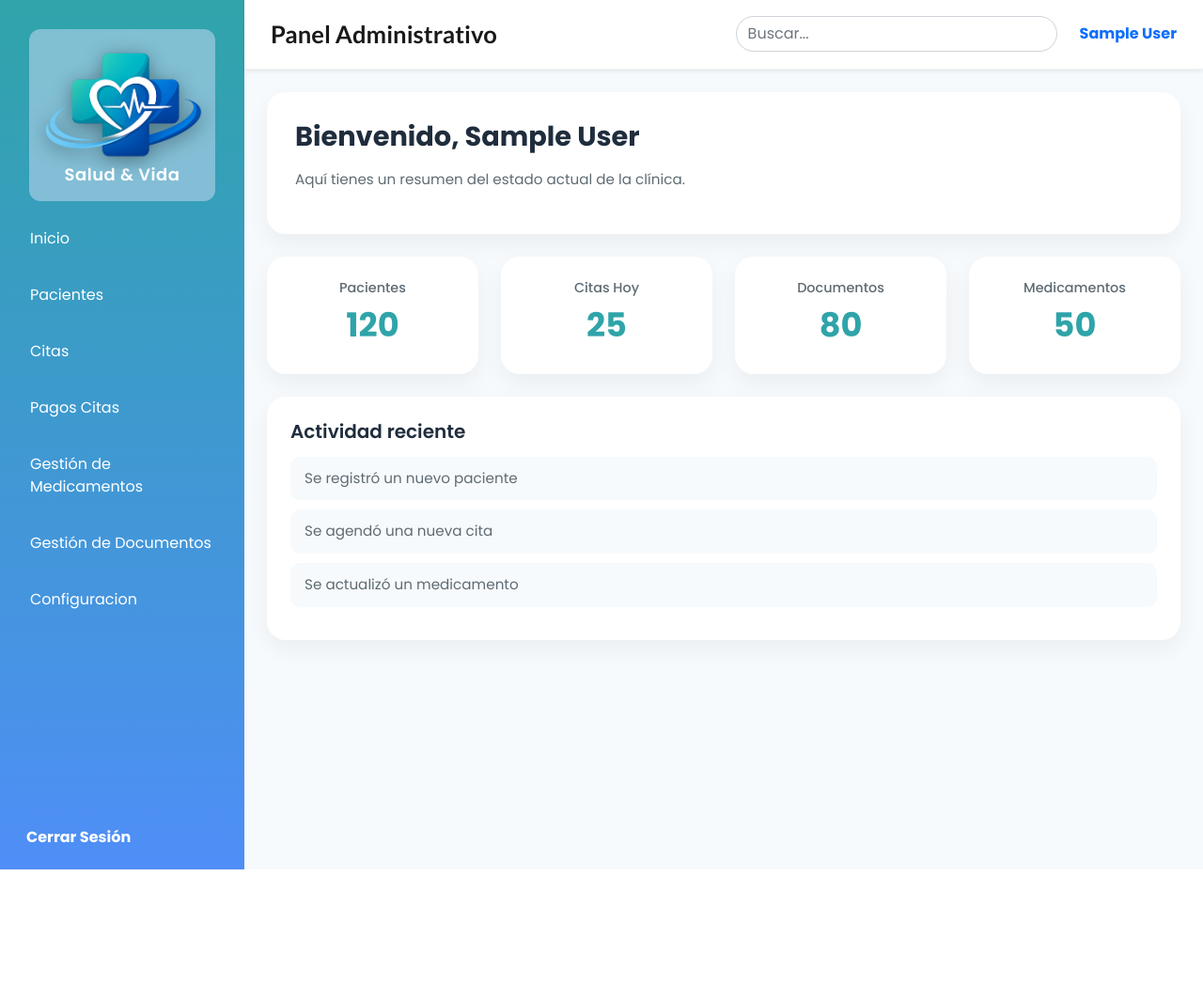
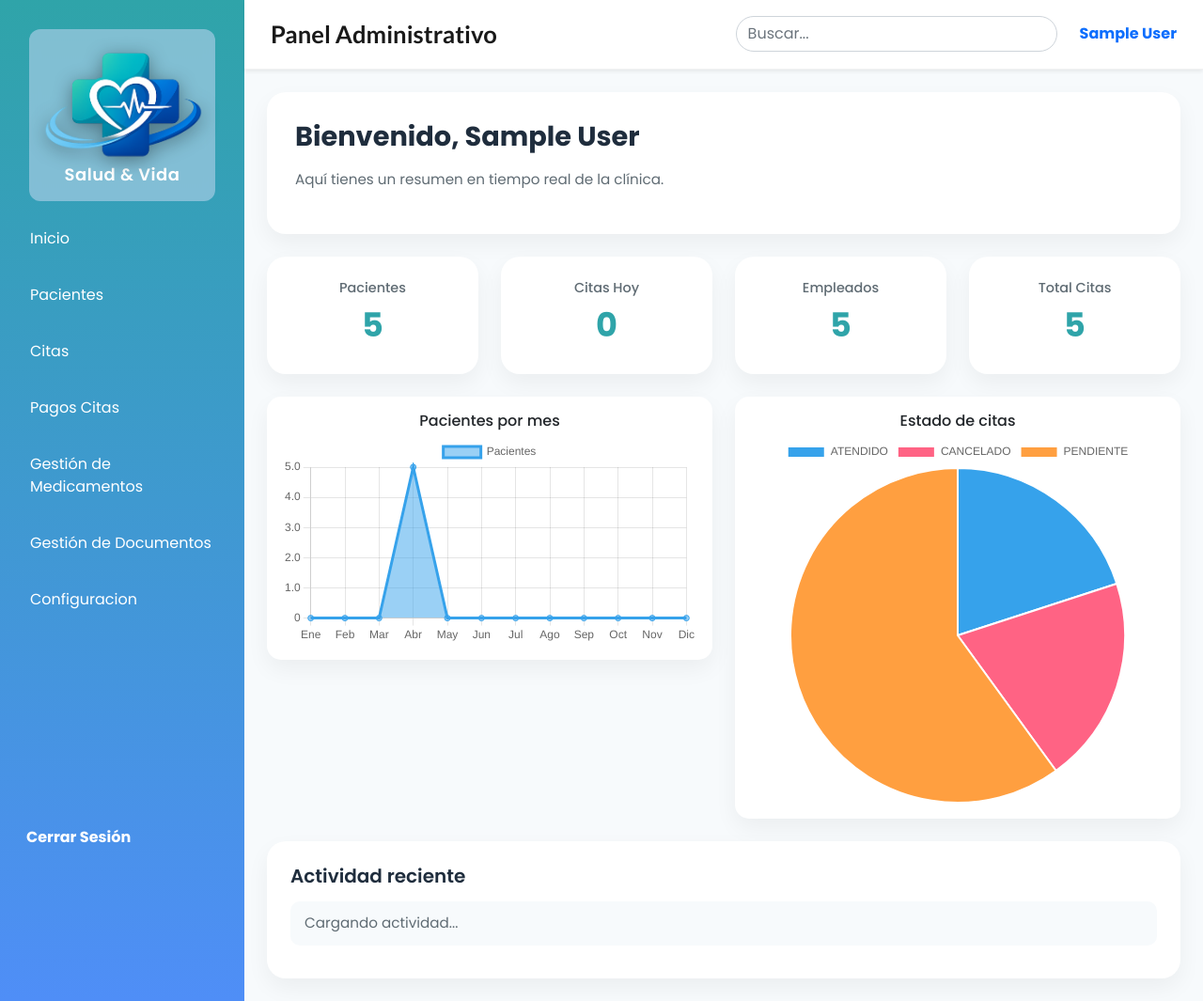
Before and after one commit to alonsoSaavedra-03/Clinica_Proyecto, a PHP site: page /views/admin/dashboard.php in a window 1280 px wide. Shown: the whole page at 94% size. Before the commit the page ends 925 px from the top, so only its background shows below. Run offline with PHP 8.4, Linux system fonts and the light colour scheme; the visitor is signed in with stand-in values (Sample User, id 1); data comes from the database, SQL or seed files in the repository; data that the repository does not hold is empty; some libraries are stand-ins or nearby versions.

Commit message:
Finalizacion del bloque 1

```diff
--- /dev/null
+++ b/PHP/api/dashboard.php
@@ -0,0 +1,52 @@
+<?php
+header('Content-Type: application/json');
+include("../../config/conexion.php");
+
+$data = [];
+
+// 🔹 TOTAL PACIENTES
+$sql1 = "SELECT COUNT(*) as total FROM PACIENTE";
+$data['pacientes'] = $pdo->query($sql1)->fetch(PDO::FETCH_ASSOC)['total'];
+
+// 🔹 CITAS HOY
+$sql2 = "SELECT COUNT(*) as total FROM CITA
+         WHERE DATE(FECHA_CITA) = CURDATE()";
+$data['citas_hoy'] = $pdo->query($sql2)->fetch(PDO::FETCH_ASSOC)['total'];
+
+// 🔹 TOTAL EMPLEADOS
+$sql3 = "SELECT COUNT(*) as total FROM EMPLEADO";
+$data['empleados'] = $pdo->query($sql3)->fetch(PDO::FETCH_ASSOC)['total'];
+
+// 🔹 PACIENTES POR MES (para gráfico línea)
+$sql4 = "SELECT MONTH(FECHA_REGISTRO) as mes, COUNT(*) as total
+         FROM PACIENTE
+         GROUP BY mes";
+// 🔹 TOTAL DE CITAS
+$sql6 = "SELECT COUNT(*) as total FROM CITA";
+$data['total_citas'] = $pdo->query($sql6)->fetch(PDO::FETCH_ASSOC)['total'];
+
+$pacientesMes = array_fill(1, 12, 0);
+
+foreach ($pdo->query($sql4) as $row) {
+    $pacientesMes[(int)$row['mes']] = (int)$row['total'];
+}
+
+$data['pacientes_mes'] = array_values($pacientesMes);
+
+// 🔹 CITAS POR ESTADO (para gráfico pastel)
+$sql5 = "SELECT ESTADO, COUNT(*) as total FROM CITA GROUP BY ESTADO";
+
+$estados = [];
+$totales = [];
+
+foreach ($pdo->query($sql5) as $row) {
+    $estados[] = $row['ESTADO'];
+    $totales[] = $row['total'];
+}
+
+$data['citas_estado'] = [
+    'labels' => $estados,
+    'data' => $totales
+];
+
+echo json_encode($data);
--- a/assets/CSS/dashboard.css
+++ b/assets/CSS/dashboard.css
@@ -25,7 +25,13 @@ body {
     font-family: 'Poppins', sans-serif;
     background-color: var(--colorFondo);
 }
+#graficoLinea {
+    max-height: 390px;
+}
 
+#graficoPastel {
+    max-height: 390px;
+}
 /* ===== SIDEBAR ===== */
 #sidebar {
     min-width: 260px;
--- a/assets/JS/dashboard.js
+++ b/assets/JS/dashboard.js
@@ -11,6 +11,8 @@
             $("#vista-dinamica").load("../../views/inicio/inicio.php", function () {
 
                 $("#nombrePersonal").text(nombre);
+                console.log("Existe cargarDashboard:", typeof cargarDashboard);
+                cargarDashboard();
 
                 $("#vista-dinamica").fadeIn(200);
 
@@ -85,7 +87,6 @@
 
                 $("#vista-dinamica").fadeIn(200);
 
-                // 🔥 CAMBIO AQUÍ
                 initDocumentos();
 
             });
@@ -114,4 +115,72 @@
     });
 
     $("#btnInicio").click();
+
+
+    function cargarDashboard() {
+    fetch("../../PHP/api/dashboard.php")
+        .then(res => {
+            if (!res.ok) {
+                throw new Error("Error en la respuesta del servidor");
+            }
+            return res.json();
+        })
+        .then(data => {
+
+            console.log("DATA DASHBOARD:", data);
+
+            // VALIDACIÓN IMPORTANTE
+            if (!data || !data.pacientes_mes || !data.citas_estado) {
+                console.error("Datos incompletos:", data);
+                return;
+            }
+
+            // 🔹 CARDS
+            document.getElementById("totalPacientes").innerText = data.pacientes ?? 0;
+            document.getElementById("citasHoy").innerText = data.citas_hoy ?? 0;
+            document.getElementById("totalEmpleados").innerText = data.empleados ?? 0;
+            document.getElementById("totalCitas").innerText = data.total_citas ?? 0;
+
+            // DESTRUIR GRÁFICOS SI EXISTEN
+            if (window.graficoLinea instanceof Chart) {
+                window.graficoLinea.destroy();
+            }
+
+            if (window.graficoPastel instanceof Chart) {
+                window.graficoPastel.destroy();
+            }
+
+            // GRAFICO LINEA
+            const ctxLinea = document.getElementById("graficoLinea").getContext("2d");
+
+            window.graficoLinea = new Chart(ctxLinea, {
+                type: 'line',
+                data: {
+                    labels: ['Ene','Feb','Mar','Abr','May','Jun','Jul','Ago','Sep','Oct','Nov','Dic'],
+                    datasets: [{
+                        label: 'Pacientes',
+                        data: data.pacientes_mes,
+                        fill: true
+                    }]
+                }
+            });
+
+            // GRAFICO PASTEL
+            const ctxPastel = document.getElementById("graficoPastel").getContext("2d");
+
+            window.graficoPastel = new Chart(ctxPastel, {
+                type: 'pie',
+                data: {
+                    labels: data.citas_estado.labels,
+                    datasets: [{
+                        data: data.citas_estado.data
+                    }]
+                }
+            });
+
+        })
+        .catch(error => {
+            console.error("ERROR EN DASHBOARD:", error);
+        });
+}
 });
--- a/views/admin/dashboard.php
+++ b/views/admin/dashboard.php
@@ -98,7 +98,8 @@ $NombrePersonal = $_SESSION['nombres_empleado'] ?? 'Usuario';
             </main>
         </div>
     </div>
-
+    <!-- JS PERSONALIZADO DE INICIO -->
+        <script src="https://cdn.jsdelivr.net/npm/chart.js"></script>
     <!-- LIBRERIA JS SWEET ALERT -->
         <script src="https://cdn.jsdelivr.net/npm/sweetalert2@11"></script>
     <!-- JS -->
--- a/views/inicio/inicio.php
+++ b/views/inicio/inicio.php
@@ -1,13 +1,16 @@
 <?php
 $NombrePersonal = $_SESSION['nombres_empleado'] ?? 'Usuario';
 ?>
+
 <div class="dashboard-inicio">
 
     <!-- BIENVENIDA -->
     <div class="card bienvenida-card mb-4">
-        <h2 class="bienvenida-titulo">Bienvenido, <span class="fw-bold" id="nombrePersonal"></span></h2>
+        <h2 class="bienvenida-titulo">
+            Bienvenido, <span class="fw-bold" id="nombrePersonal"></span>
+        </h2>
         <p class="bienvenida-texto">
-            Aquí tienes un resumen del estado actual de la clínica.
+            Aquí tienes un resumen en tiempo real de la clínica.
         </p>
     </div>
 
@@ -15,45 +18,62 @@ $NombrePersonal = $_SESSION['nombres_empleado'] ?? 'Usuario';
     <div class="row g-4 mb-4">
 
         <div class="col-md-3">
-            <div class="card stat-card">
+            <div class="card stat-card text-center">
                 <h6>Pacientes</h6>
-                <h3>120</h3>
+                <h3 id="totalPacientes">0</h3>
             </div>
         </div>
 
         <div class="col-md-3">
-            <div class="card stat-card">
+            <div class="card stat-card text-center">
                 <h6>Citas Hoy</h6>
-                <h3>25</h3>
+                <h3 id="citasHoy">0</h3>
             </div>
         </div>
 
         <div class="col-md-3">
-            <div class="card stat-card">
-                <h6>Documentos</h6>
-                <h3>80</h3>
+            <div class="card stat-card text-center">
+                <h6>Empleados</h6>
+                <h3 id="totalEmpleados">0</h3>
             </div>
         </div>
 
         <div class="col-md-3">
-            <div class="card stat-card">
-                <h6>Medicamentos</h6>
-                <h3>50</h3>
+            <div class="card stat-card text-center">
+                <h6>Total Citas</h6>
+                <h3 id="totalCitas">0</h3>
             </div>
         </div>
 
     </div>
 
-    <!-- ACTIVIDAD RECIENTE -->
+    <!-- GRÁFICOS -->
+    <div class="row g-4">
+
+        <div class="col-md-6">
+            <div class="card p-3">
+                <h6 class="text-center">Pacientes por mes</h6>
+                <canvas id="graficoLinea"></canvas>
+            </div>
+        </div>
+
+        <div class="col-md-6">
+            <div class="card p-3">
+                <h6 class="text-center">Estado de citas</h6>
+                <canvas id="graficoPastel"></canvas>
+            </div>
+        </div>
+
+    </div>
+
+    <!-- ACTIVIDAD -->
     <div class="card actividad-card mt-4">
         <div class="actividad-header">
             <h5>Actividad reciente</h5>
         </div>
 
-        <ul class="lista-actividad">
-            <li>Se registró un nuevo paciente</li>
-            <li>Se agendó una nueva cita</li>
-            <li>Se actualizó un medicamento</li>
+        <ul class="lista-actividad" id="actividadLista">
+            <li>Cargando actividad...</li>
         </ul>
     </div>
 
```
